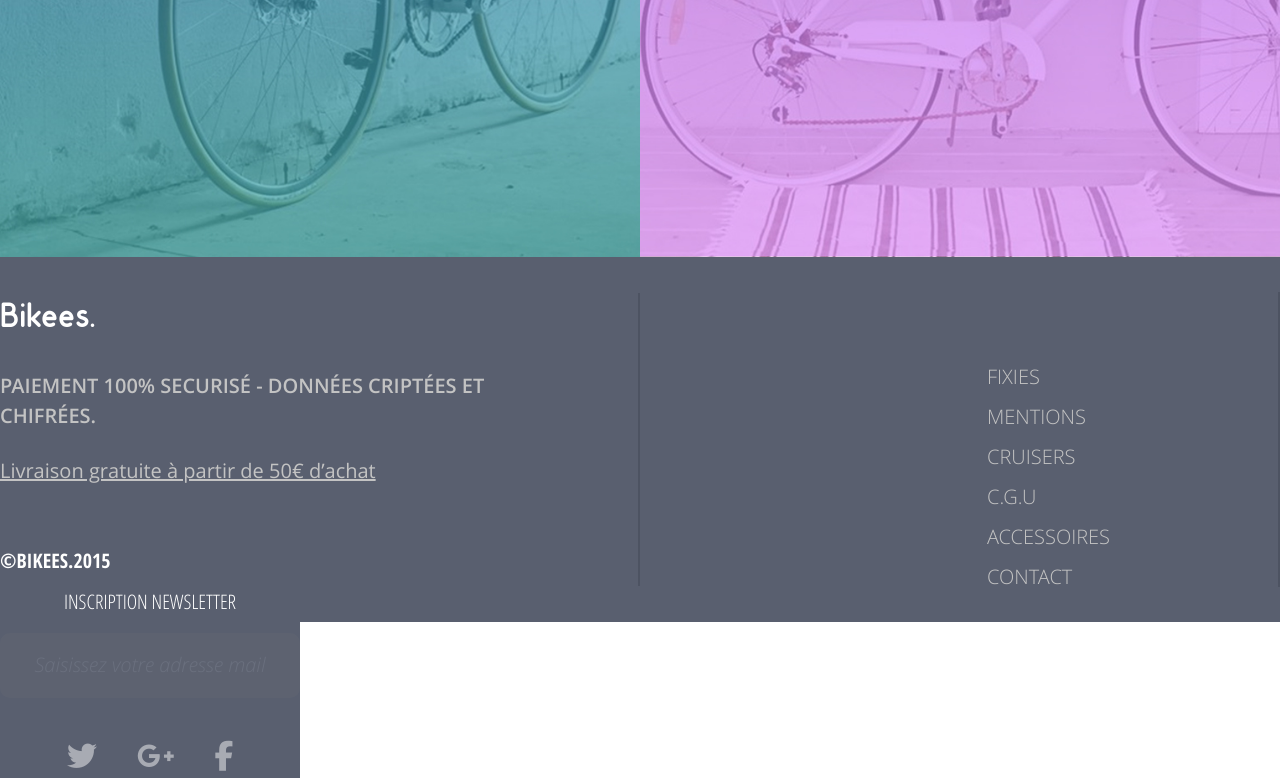
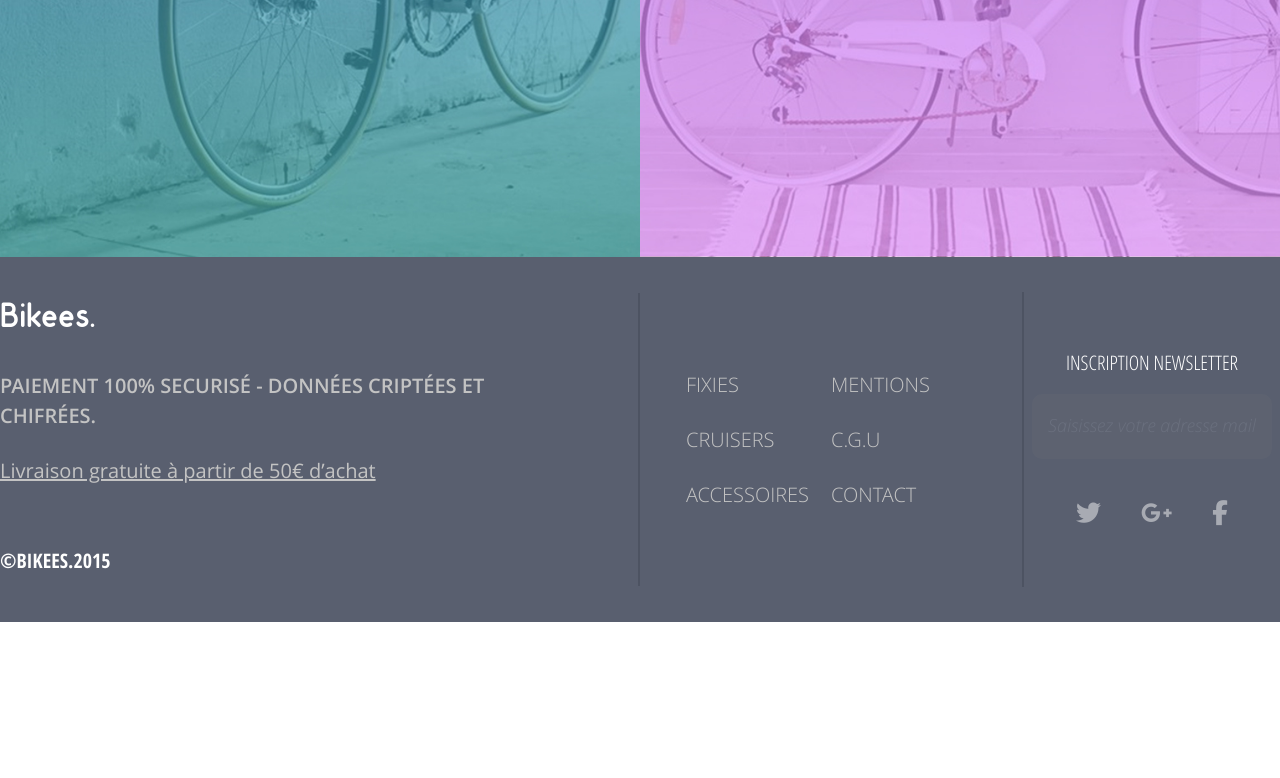
Before and after one commit to nabandz/Bikees-template, a website: page src/index.html in a window 1280 px wide. Shown: the part 753-1531 px from the top of the page. After the commit the page ends 1375 px from the top, so only its background shows below. Drawn offline with Linux system fonts and the light colour scheme.

Commit message:
Update 'media.scss'
Add 'media 1400px'

```diff
--- a/src/sass/base/_media.scss
+++ b/src/sass/base/_media.scss
@@ -1,3 +1,27 @@
+@media (max-width: 1400px) {
+    .container {
+        max-width: 1300px;
+    }
+    .footer {
+        &__form {
+            input {
+                width: 240px;
+            }
+            ::placeholder {
+                font-size: 18px;
+            }
+        }
+        &__menu {
+            a {
+                width: 145px;
+            }
+        }
+        &__social {
+            font-size: 25px;
+        }
+    }
+}
+
 @media (max-width: 1200px) {
 
 }
--- a/src/sass/blocks/_footer.scss
+++ b/src/sass/blocks/_footer.scss
@@ -68,7 +68,7 @@
         a {
             margin: 5px 0;
             display: flex;
-            width: 200px;
+            width: 175px;
             height: 30px;
             font-family: 'OpenSans';
             font-size: 20px;
@@ -84,6 +84,7 @@
 
     &__links {
         display: flex;
+        width: 20%;
         flex-direction: column;
         align-items: center;
         background-color: #595f6f;
@@ -99,7 +100,7 @@
     &__form {
         input {
             padding: 15px;
-            width: 300px;
+            width: 270px;
             height: 65px;
             opacity: 0.1;
             background-color: #818181;
@@ -120,7 +121,6 @@
 
     &__social {
         display: flex;
-        width: 300px;
         margin-top: 35px;
         font-size: 30px;
         justify-content: center;
--- a/src/sass/style.scss
+++ b/src/sass/style.scss
@@ -1,6 +1,5 @@
 @import 'base/variables';
 @import 'base/mixins';
-@import 'base/media';
 
 * {
     font-family: 'Dymaxionscript', sans-serif;
@@ -30,3 +29,4 @@
 @import 'blocks/subtitles';
 @import 'blocks/buttons';
 @import 'blocks/footer';
+@import 'base/media';
```
Also changed, not shown: src/css/style.min.css.
